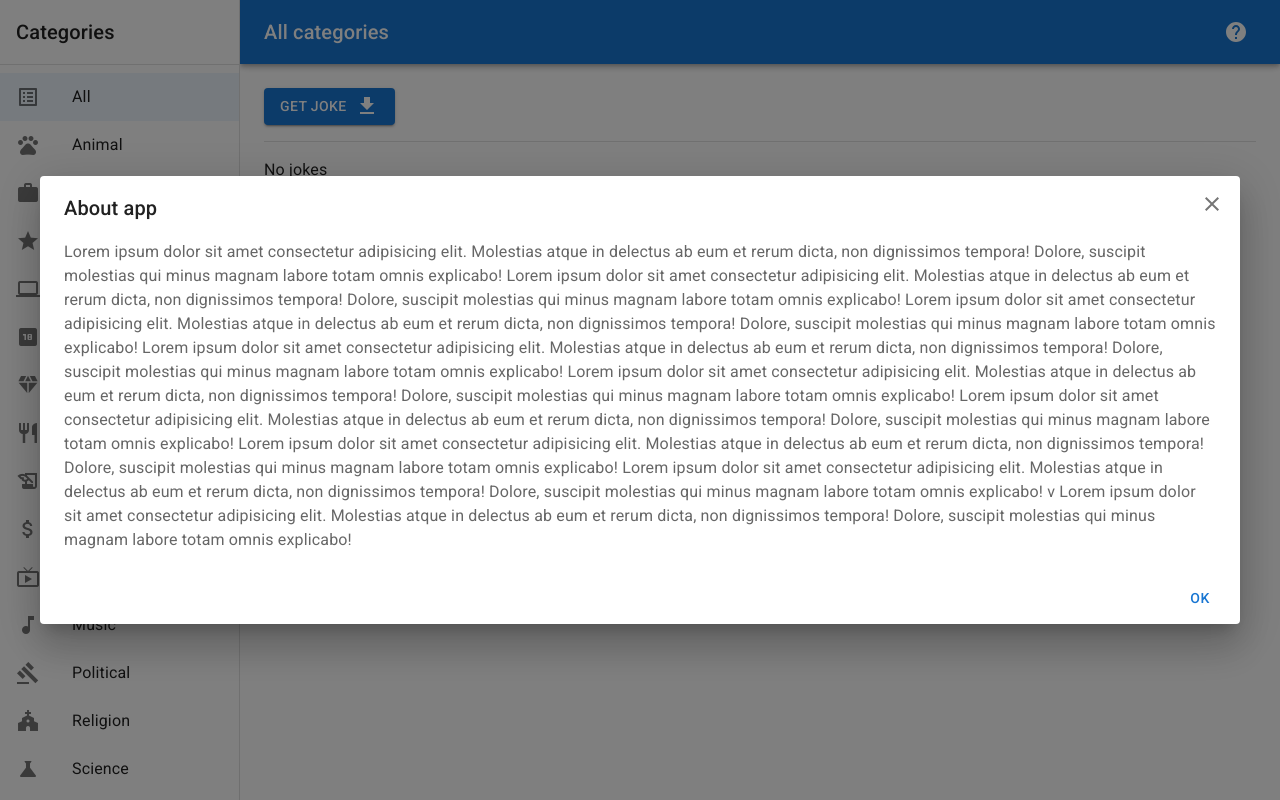
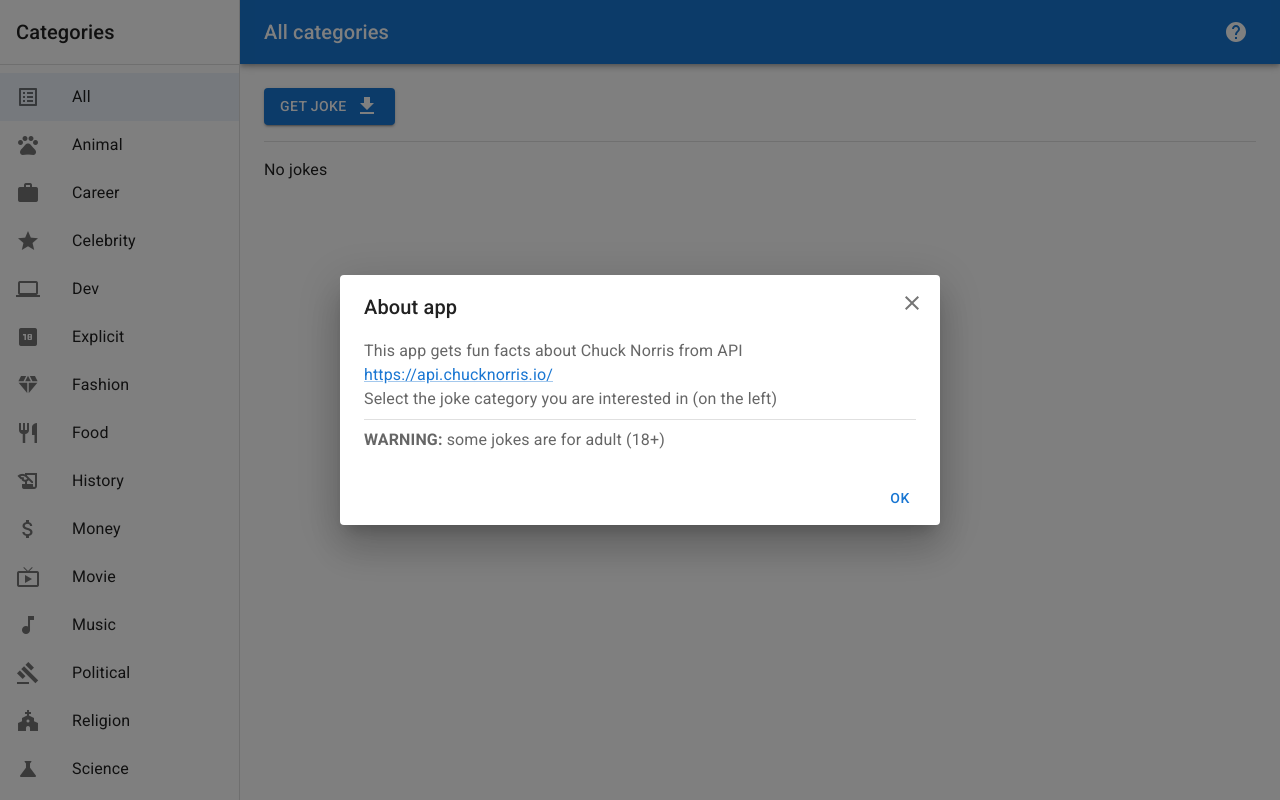
Before and after one commit to DeniLark/chuck-norris-jokes, a React (Vite) app: page / in a window 1280 px wide. Built offline with nearby package versions, Linux system fonts and the light colour scheme.

Commit message:
text for dialog window(about app)

```diff
--- a/src/Components/AppDialogAbout.tsx
+++ b/src/Components/AppDialogAbout.tsx
@@ -5,7 +5,10 @@ import {
   DialogContent,
   DialogContentText,
   DialogTitle,
+  Divider,
   IconButton,
+  Link,
+  Typography,
 } from "@mui/material"
 import CloseIcon from "@mui/icons-material/Close"
 
@@ -23,11 +26,7 @@ function AppDialogAbout() {
   const closeDialog = () => dispatch(closeDialogAboutApp())
 
   return (
-    <Dialog
-      open={isOpen}
-      maxWidth="lg"
-      onClose={closeDialog}
-    >
+    <Dialog open={isOpen} onClose={closeDialog}>
       <DialogTitle>
         About app
         <IconButton
@@ -42,46 +41,31 @@ function AppDialogAbout() {
         </IconButton>
       </DialogTitle>
       <DialogContent>
-        <DialogContentText>
-          Lorem ipsum dolor sit amet consectetur adipisicing
-          elit. Molestias atque in delectus ab eum et rerum
-          dicta, non dignissimos tempora! Dolore, suscipit
-          molestias qui minus magnam labore totam omnis
-          explicabo! Lorem ipsum dolor sit amet consectetur
-          adipisicing elit. Molestias atque in delectus ab
-          eum et rerum dicta, non dignissimos tempora!
-          Dolore, suscipit molestias qui minus magnam labore
-          totam omnis explicabo! Lorem ipsum dolor sit amet
-          consectetur adipisicing elit. Molestias atque in
-          delectus ab eum et rerum dicta, non dignissimos
-          tempora! Dolore, suscipit molestias qui minus
-          magnam labore totam omnis explicabo! Lorem ipsum
-          dolor sit amet consectetur adipisicing elit.
-          Molestias atque in delectus ab eum et rerum dicta,
-          non dignissimos tempora! Dolore, suscipit
-          molestias qui minus magnam labore totam omnis
-          explicabo! Lorem ipsum dolor sit amet consectetur
-          adipisicing elit. Molestias atque in delectus ab
-          eum et rerum dicta, non dignissimos tempora!
-          Dolore, suscipit molestias qui minus magnam labore
-          totam omnis explicabo! Lorem ipsum dolor sit amet
-          consectetur adipisicing elit. Molestias atque in
-          delectus ab eum et rerum dicta, non dignissimos
-          tempora! Dolore, suscipit molestias qui minus
-          magnam labore totam omnis explicabo! Lorem ipsum
-          dolor sit amet consectetur adipisicing elit.
-          Molestias atque in delectus ab eum et rerum dicta,
-          non dignissimos tempora! Dolore, suscipit
-          molestias qui minus magnam labore totam omnis
-          explicabo! Lorem ipsum dolor sit amet consectetur
-          adipisicing elit. Molestias atque in delectus ab
-          eum et rerum dicta, non dignissimos tempora!
-          Dolore, suscipit molestias qui minus magnam labore
-          totam omnis explicabo! v Lorem ipsum dolor sit
-          amet consectetur adipisicing elit. Molestias atque
-          in delectus ab eum et rerum dicta, non dignissimos
-          tempora! Dolore, suscipit molestias qui minus
-          magnam labore totam omnis explicabo!
+        <DialogContentText component="div">
+          <Typography>
+            This app gets fun facts about Chuck Norris from
+            API{" "}
+            <Link href="https://api.chucknorris.io/">
+              https://api.chucknorris.io/
+            </Link>
+          </Typography>
+          <Typography>
+            Select the joke category you are interested in
+            (on the left)
+          </Typography>
+          <Divider sx={{ my: 1 }} />
+          <Typography>
+            <Typography
+              component="span"
+              sx={{
+                textTransform: "uppercase",
+                fontWeight: "bold!important",
+              }}
+            >
+              Warning:
+            </Typography>{" "}
+            some jokes are for adult (18+)
+          </Typography>
         </DialogContentText>
       </DialogContent>
       <DialogActions>
--- a/src/store/slices/appSlice.ts
+++ b/src/store/slices/appSlice.ts
@@ -85,7 +85,7 @@ const appSlice = createSlice({
     isLoad: false,
     jokes: loadJokes(),
     textSnackBar: "",
-    isDialogAboutApp: !getIsDialogShow(),
+    isDialogAboutApp: true, //!getIsDialogShow(),
     textAlert: "",
     isMobileDrawerOpen: false,
   },
```
